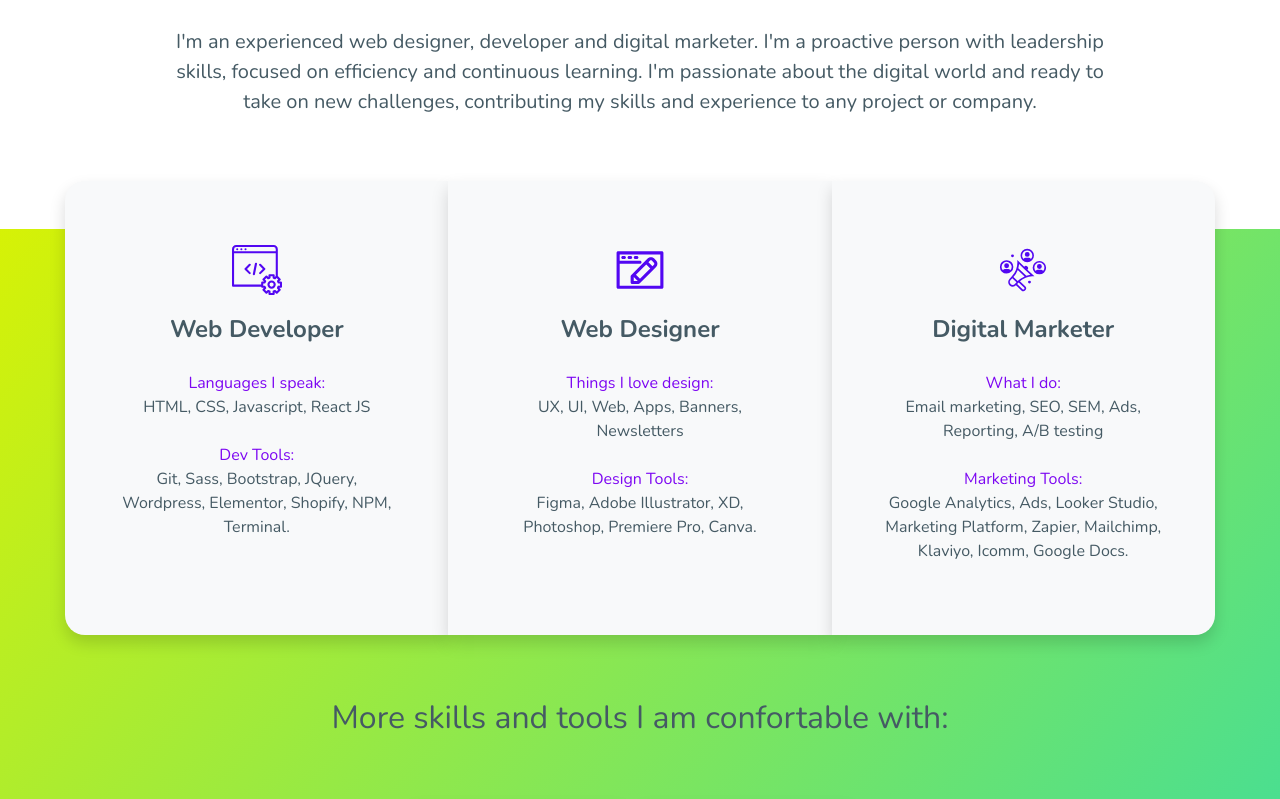
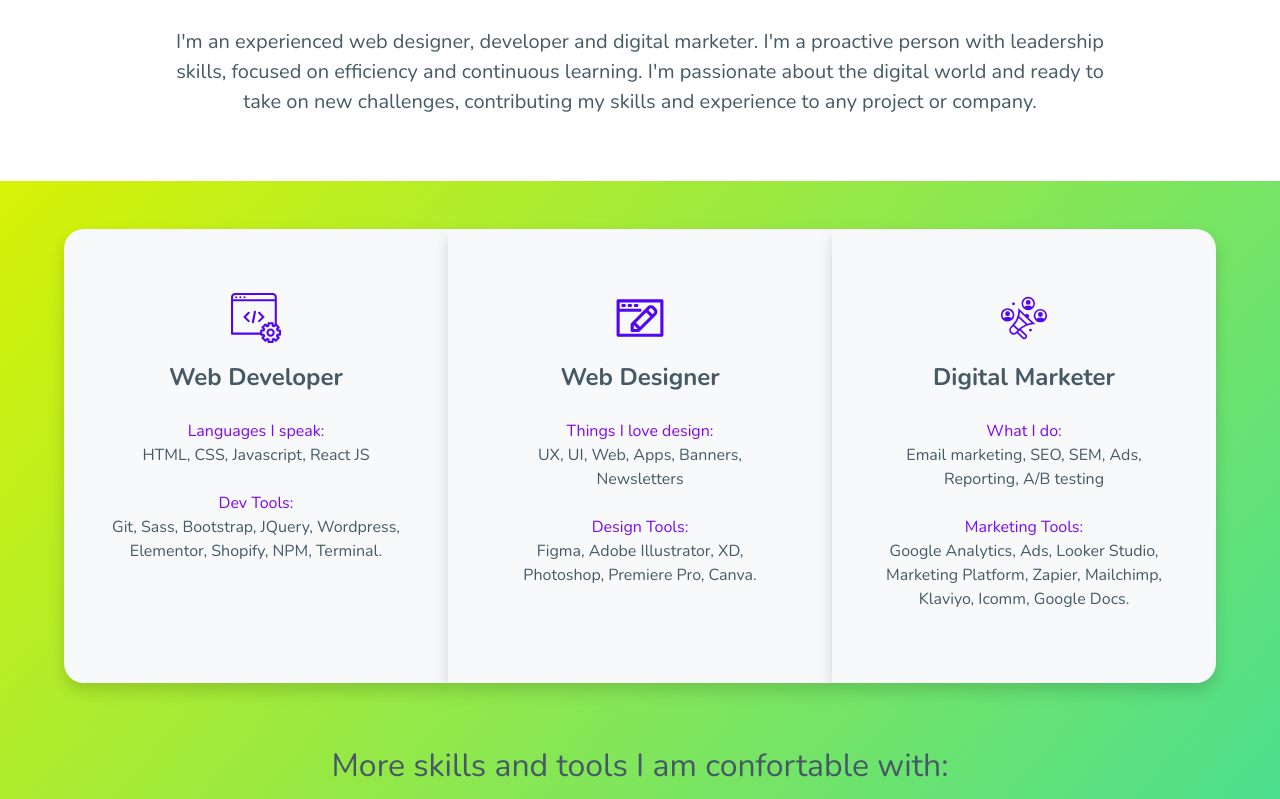
Before and after one commit to laumazzotta/portfolioLM, a website: page index.html in a window 1280 px wide. Shown: the part 1073-1872 px from the top of the page. Drawn offline with nearby package versions, Linux system fonts and the light colour scheme.

Commit message:
fix width - form

```diff
--- a/index.html
+++ b/index.html
@@ -86,8 +86,8 @@
             </div>
         </section>
         <!-- SKILLS SECTION -->
-        <section id="skills" class="gradient-tertiary row my-5">
-          <div class="mx-auto skills-container row">
+        <section id="skills" class="gradient-tertiary my-5">
+          <div class="mx-auto skills-container row pt-5">
             <div class="card-skills shadow text-bg-light p-5 col-md-4">
                 <svg class="mx-auto text-center dev-icon d-block py-3 website-coding" xmlns="http://www.w3.org/2000/svg" viewBox="0 0 48 48" id="website-coding"><g data-name="website coding and gear"><circle cx="5" cy="4" r="1"></circle><circle cx="9" cy="4" r="1"></circle><circle cx="13" cy="4" r="1"></circle>
                   <path d="M47,35H45.42a.61.61,0,0,1-.05-.12l1.12-1.12a1,1,0,0,0,.29-.71,1.05,1.05,0,0,0-.29-.71L44,29.86V4a4,4,0,0,0-4-4H4A4,4,0,0,0,0,4V39a1,1,0,0,0,1,1H28a1,1,0,0,0,1,1h1.58a.61.61,0,0,1,.05.12l-1.12,1.12a1,1,0,0,0-.29.71,1.05,1.05,0,0,0,.29.71l2.83,2.83a1,1,0,0,0,1.42,0l1.12-1.12.12.05V47a1,1,0,0,0,1,1h4a1,1,0,0,0,1-1V45.42l.12-.05,1.12,1.12a1,1,0,0,0,.71.29,1.05,1.05,0,0,0,.71-.29l2.83-2.83a1.05,1.05,0,0,0,.29-.71,1,1,0,0,0-.29-.71l-1.12-1.12a.61.61,0,0,1,.05-.12H47a1,1,0,0,0,1-1V36A1,1,0,0,0,47,35ZM2,4A2,2,0,0,1,4,2H40a2,2,0,0,1,2,2V6H2ZM2,38V8H42V29.76l-.88.87L41,30.58V29a1,1,0,0,0-1-1H36a1,1,0,0,0-1,1v1.58l-.12.05-1.12-1.12a1,1,0,0,0-.71-.29,1.05,1.05,0,0,0-.71.29l-2.83,2.83a1.05,1.05,0,0,0-.29.71,1,1,0,0,0,.29.71l1.12,1.12a.61.61,0,0,1-.05.12H29a1,1,0,0,0-1,1v2Zm44,1H44.71a1,1,0,0,0-1,.71,5.8,5.8,0,0,1-.47,1.14A1,1,0,0,0,43.45,42l.91.91L43,44.36,42,43.45a1,1,0,0,0-1.19-.17,5.8,5.8,0,0,1-1.14.47,1,1,0,0,0-.71,1V46H37V44.71a1,1,0,0,0-.71-1,5.8,5.8,0,0,1-1.14-.47,1,1,0,0,0-1.19.17l-.91.91L31.64,43l.91-.91a1,1,0,0,0,.17-1.19,5.8,5.8,0,0,1-.47-1.14,1,1,0,0,0-1-.71H30V37h1.29a1,1,0,0,0,1-.71,5.8,5.8,0,0,1,.47-1.14A1,1,0,0,0,32.55,34l-.91-.91,1.41-1.41.91.91a1,1,0,0,0,1.19.17,5.8,5.8,0,0,1,1.14-.47,1,1,0,0,0,.71-1V30h2v1.29a1,1,0,0,0,.71,1,5.8,5.8,0,0,1,1.14.47A1,1,0,0,0,42,32.55l.91-.91,1.41,1.41-.91.91a1,1,0,0,0-.17,1.19,5.8,5.8,0,0,1,.47,1.14,1,1,0,0,0,1,.71H46Z"></path>
```
